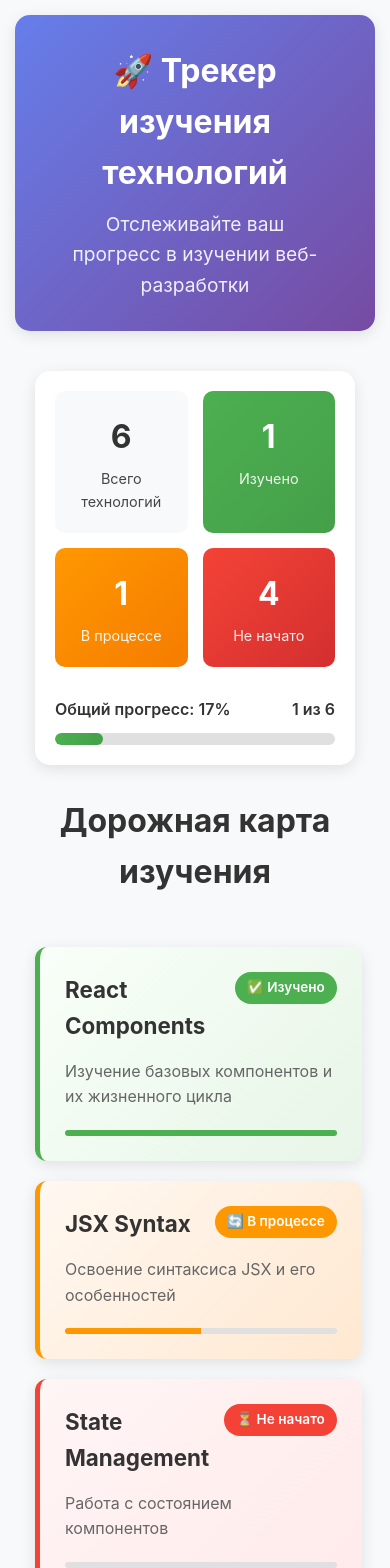
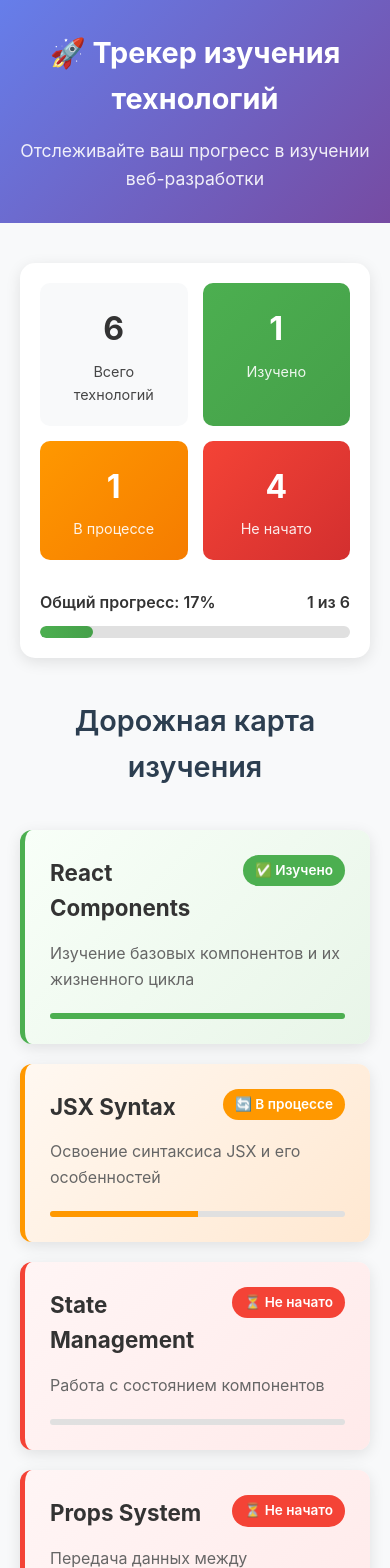
Before and after one commit to savrys/19-20, a React (Create React App) app: page / in a window 390 px wide. Shown: the top 1568 px of the page. Built offline with nearby package versions, Linux system fonts and the light colour scheme; the HTML template or start-up script is replaced by a standard one.

Commit message:
Update App.css

```diff
--- a/src/App.css
+++ b/src/App.css
@@ -1,45 +1,60 @@
 .App {
-  max-width: 1200px;
-  margin: 0 auto;
-  padding: 20px;
+  min-height: 100vh;
+  display: flex;
+  flex-direction: column;
 }
 
 .app-header {
+  background: linear-gradient(135deg, #667eea 0%, #764ba2 100%);
+  color: white;
+  padding: 50px 0;
   text-align: center;
   margin-bottom: 40px;
-  padding: 30px;
-  background: linear-gradient(135deg, #667eea 0%, #764ba2 100%);
-  color: white;
-  border-radius: 15px;
-  box-shadow: 0 4px 15px rgba(0, 0, 0, 0.1);
 }
 
 .app-header h1 {
-  font-size: 2.5rem;
-  margin-bottom: 10px;
+  font-size: 2.8rem;
+  margin-bottom: 15px;
+  font-weight: 700;
 }
 
 .app-header p {
-  font-size: 1.2rem;
+  font-size: 1.3rem;
   opacity: 0.9;
+  max-width: 600px;
+  margin: 0 auto;
 }
 
 .technologies-container {
-  margin-top: 30px;
+  flex: 1;
+  margin: 40px 0;
 }
 
 .technologies-container h2 {
   text-align: center;
-  margin-bottom: 30px;
-  color: #333;
-  font-size: 2rem;
+  margin-bottom: 40px;
+  color: #2c3e50;
+  font-size: 2.2rem;
+  font-weight: 600;
 }
 
 .technologies-grid {
   display: grid;
-  grid-template-columns: repeat(auto-fill, minmax(350px, 1fr));
-  gap: 25px;
-  padding: 20px 0;
+  grid-template-columns: repeat(auto-fill, minmax(380px, 1fr));
+  gap: 30px;
+  margin-bottom: 50px;
+}
+
+.app-footer {
+  background: #2c3e50;
+  color: white;
+  text-align: center;
+  padding: 25px 0;
+  margin-top: auto;
+}
+
+.app-footer p {
+  opacity: 0.8;
 }
 
 @media (max-width: 768px) {
@@ -49,10 +64,28 @@
   }
 
   .app-header h1 {
-    font-size: 2rem;
+    font-size: 2.2rem;
   }
 
-  .App {
-    padding: 15px;
+  .app-header p {
+    font-size: 1.1rem;
+  }
+
+  .technologies-container h2 {
+    font-size: 1.8rem;
   }
 }
+
+@media (max-width: 480px) {
+  .app-header {
+    padding: 30px 0;
+  }
+
+  .app-header h1 {
+    font-size: 1.8rem;
+  }
+
+  .technologies-grid {
+    grid-template-columns: 1fr;
+  }
+}
```
